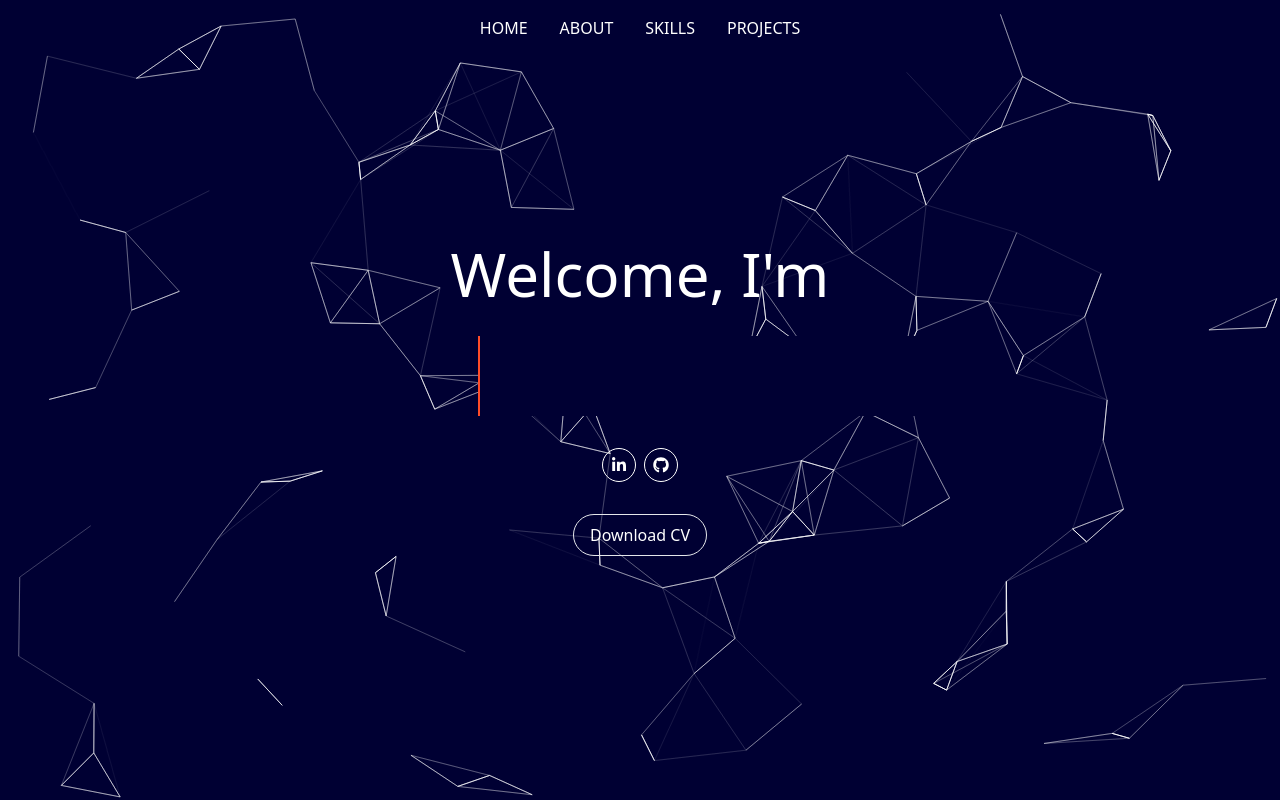
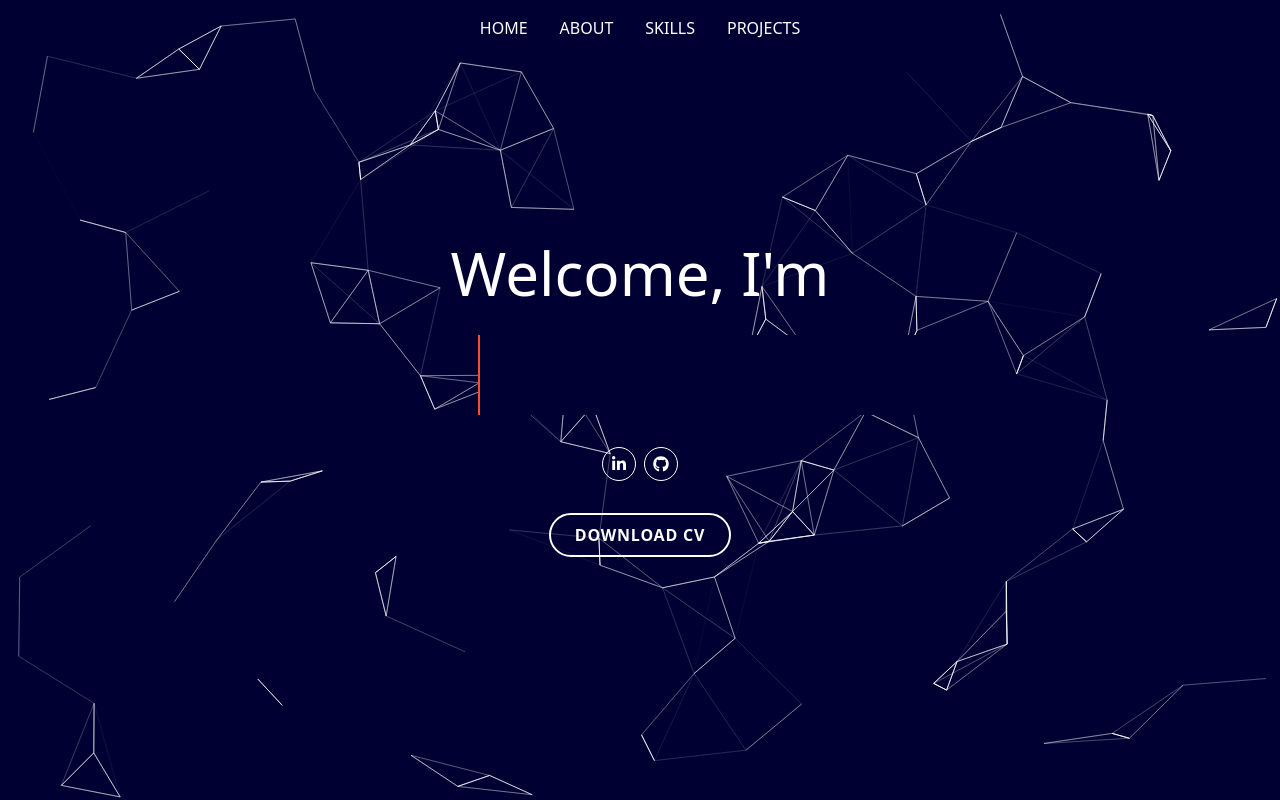
Before and after one commit to Nabin-web/Portfolio, a React (Vite) app in the folder Portfolio/: page / in a window 1280 px wide. Shown: the top 800 px of the page. Built offline with nearby package versions, Linux system fonts and the light colour scheme.

Commit message:
update: refine navbar styles and add liquid button effect

```diff
--- a/Portfolio/src/Navbar/index.jsx
+++ b/Portfolio/src/Navbar/index.jsx
@@ -44,7 +44,7 @@ const Navbar = () => {
               <a
                 key={index}
                 href={`#${each.id}`}
-                className="p-4 rounded font-sans font-thin capitalize  cursor-pointer"
+                className="p-4 rounded font-sans capitalize  cursor-pointer"
                 // onClick={() => each.link === "#home" && window.scrollTo(0, 0)}
                 // disabled={each.label !== "HOME" && true}
               >
@@ -92,7 +92,8 @@ const Navbar = () => {
             </a>
           </div>
           <a
-            className="w-1/8 border rounded-full px-4 py-2 hover:bg-white hover:text-black transition duration-500"
+            // className="w-1/8 border rounded-full px-4 py-2 hover:bg-white hover:text-black transition duration-500"
+            className="w-1/8 border rounded-full px-4 py-2 btn liquid hover:text-black"
             href="../../public/cv.pdf"
             download
           >
--- a/Portfolio/src/components/terminals.jsx
+++ b/Portfolio/src/components/terminals.jsx
@@ -8,9 +8,9 @@ export function Terminal({ title, children, setExpand, expanded }) {
         <span className="text-gray-400 text-sm">{title}</span>
         <div className="flex items-center gap-4">
             {expanded ?
-            <FaChevronUp className=" text-2xl text-white cursor-pointer hover:rotate-180 transition-transform duration-500" onClick={()=> setExpand((prev)=> !prev)}/>
+            <FaChevronUp className=" text-2xl text-white cursor-pointer transition-transform duration-500" onClick={()=> setExpand((prev)=> !prev)}/>
             :
-            <FaChevronDown className=" text-2xl text-white cursor-pointer hover:rotate-180 transition-transform duration-500" onClick={()=> setExpand((prev)=> !prev)}/>
+            <FaChevronDown className=" text-2xl text-white cursor-pointer transition-transform duration-500" onClick={()=> setExpand((prev)=> !prev)}/>
             }
         <WindowControls />
         </div>
--- a/Portfolio/src/index.css
+++ b/Portfolio/src/index.css
@@ -6,3 +6,30 @@
   font-family: "Alegreya";
   src: url(../public/font/Alegreya-Regular.ttf);
 }
+
+.btn {
+  position: relative;
+  padding: 1rem 2rem;
+  font-size: 1rem;
+  font-weight: 600;
+  color: white;
+  background: none;
+  border: 2px solid #ffffff;
+  border-radius: 8px;
+  cursor: pointer;
+  overflow: hidden;
+  transition: all 0.3s ease;
+}
+
+.liquid {
+  background: linear-gradient(#ffffff 0 0) no-repeat calc(200% - var(--p, 0%))
+    100% / 200% var(--p, 0.2em);
+  transition: 0.3s var(--t, 0s),
+    background-position 0.3s calc(0.3s - var(--t, 0s));
+}
+
+.liquid:hover {
+  --p: 100%;
+  --t: 0.3s;
+  color: #fff;
+}
```
